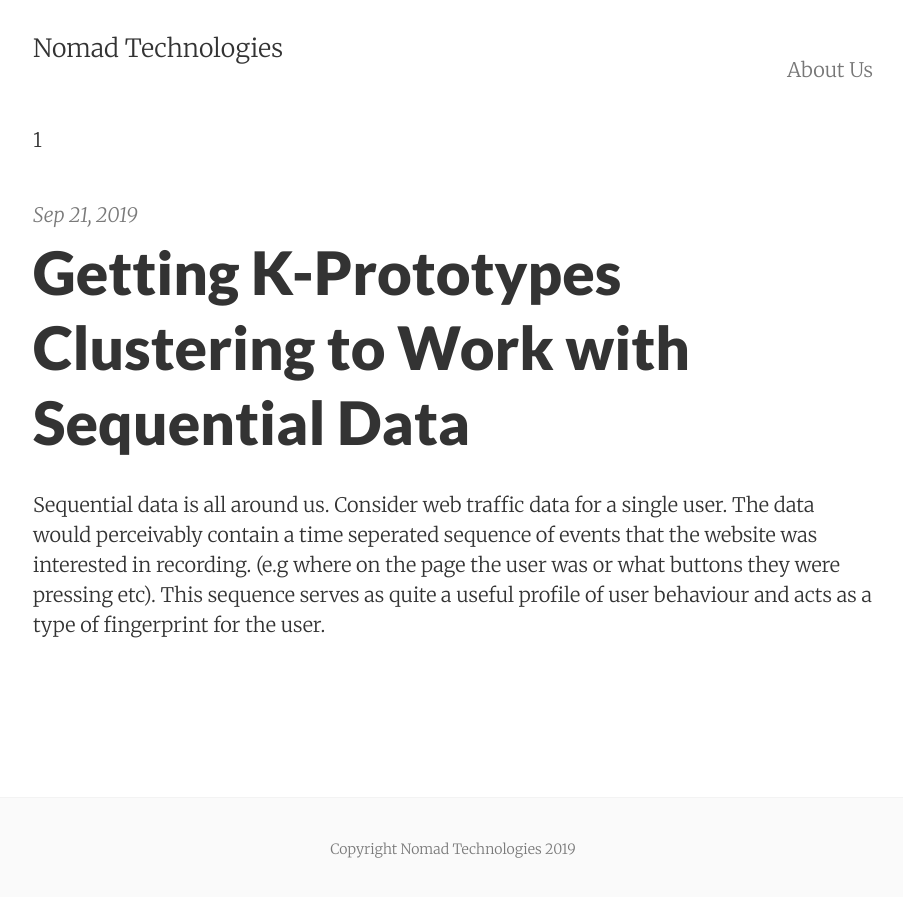
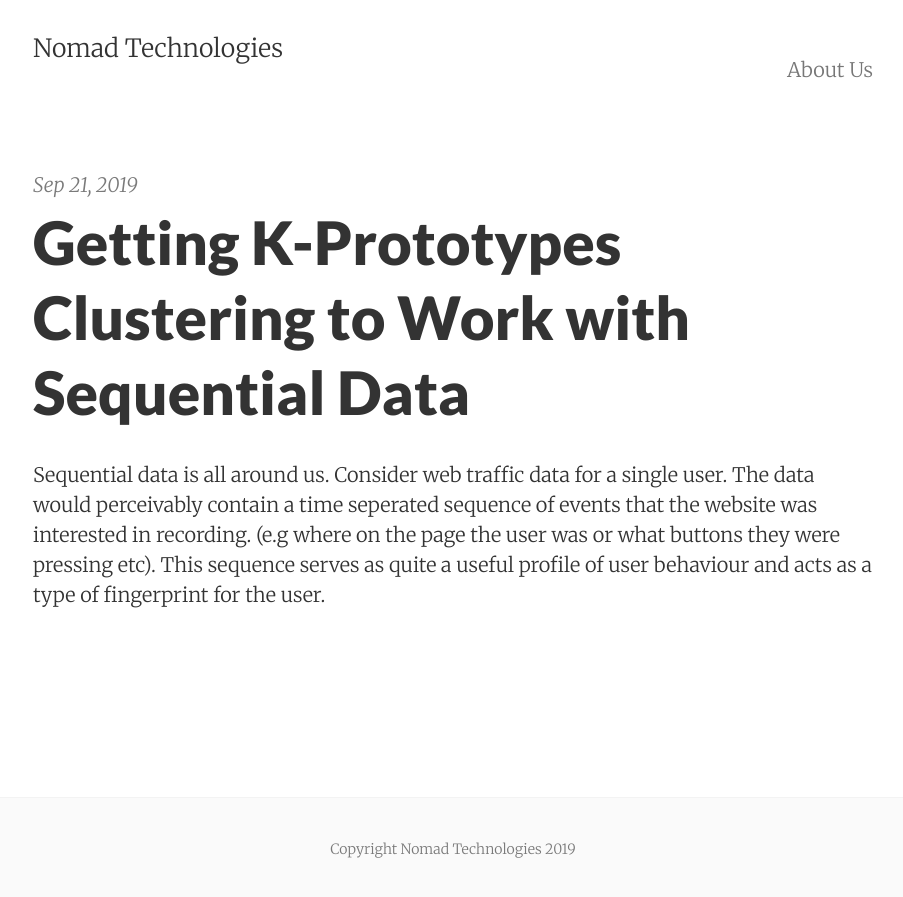
Before and after one commit to nomadtechnologies/nomadtechnologies.github.io, a Jekyll site: the page built from index.html, in a window 1280 px wide. Shown: the top 897 px of the page, without its empty margins (187-1090 px from the left). Built offline with Jekyll 4.4.1, drawn with Linux system fonts in a browser that asks for light colours; the list of posts is cut into pages by our own code.

Commit message:
Update index.html

```diff
--- a/index.html
+++ b/index.html
@@ -4,7 +4,6 @@ layout: default
 {% assign posts_count = paginator.posts | size %}
 
 <div class="home">
-<span>{{ posts_count }}</span>
 {% if posts_count > 0 %}
     <div class="posts">
       {% for post in paginator.posts %}
```
